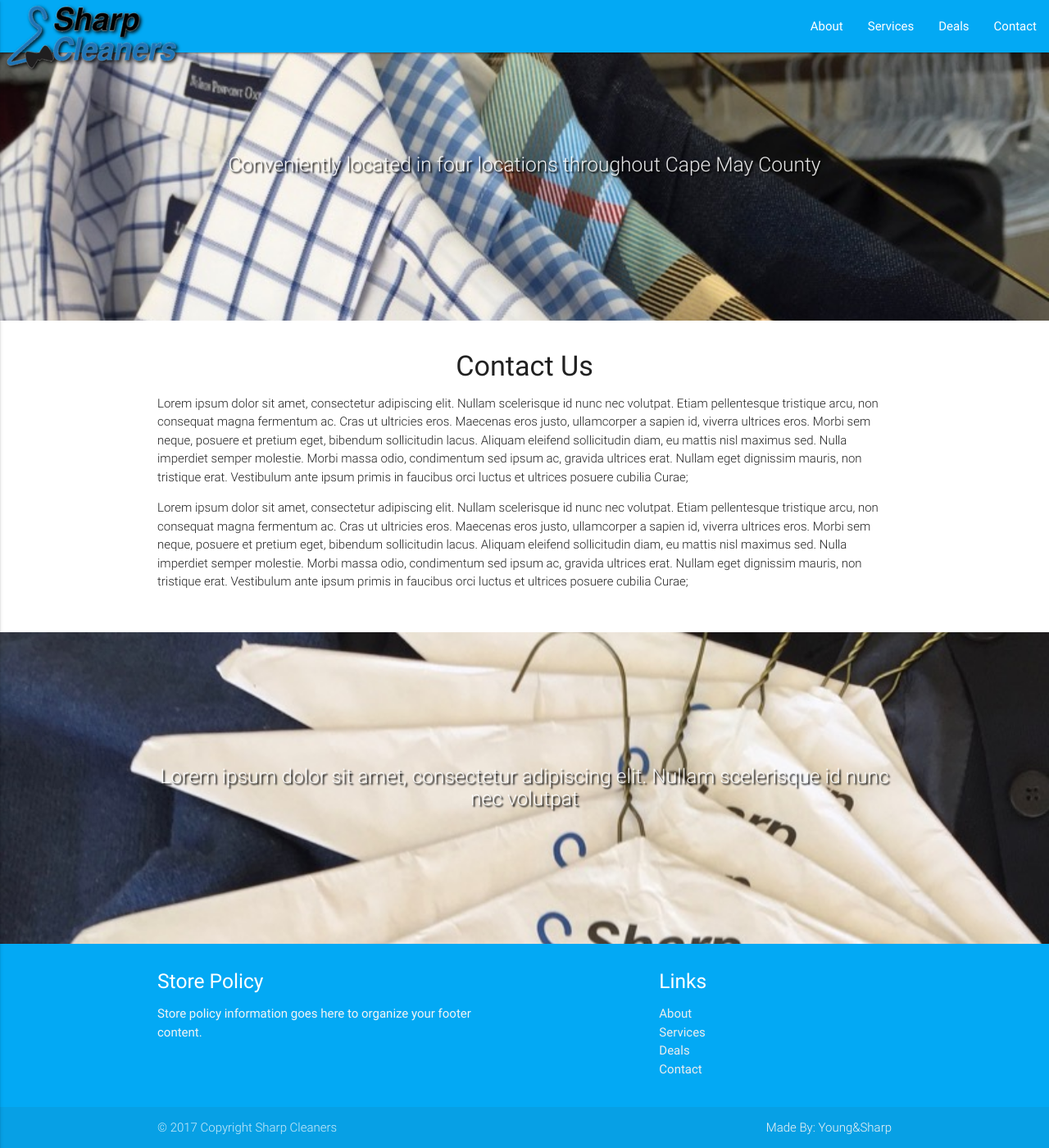
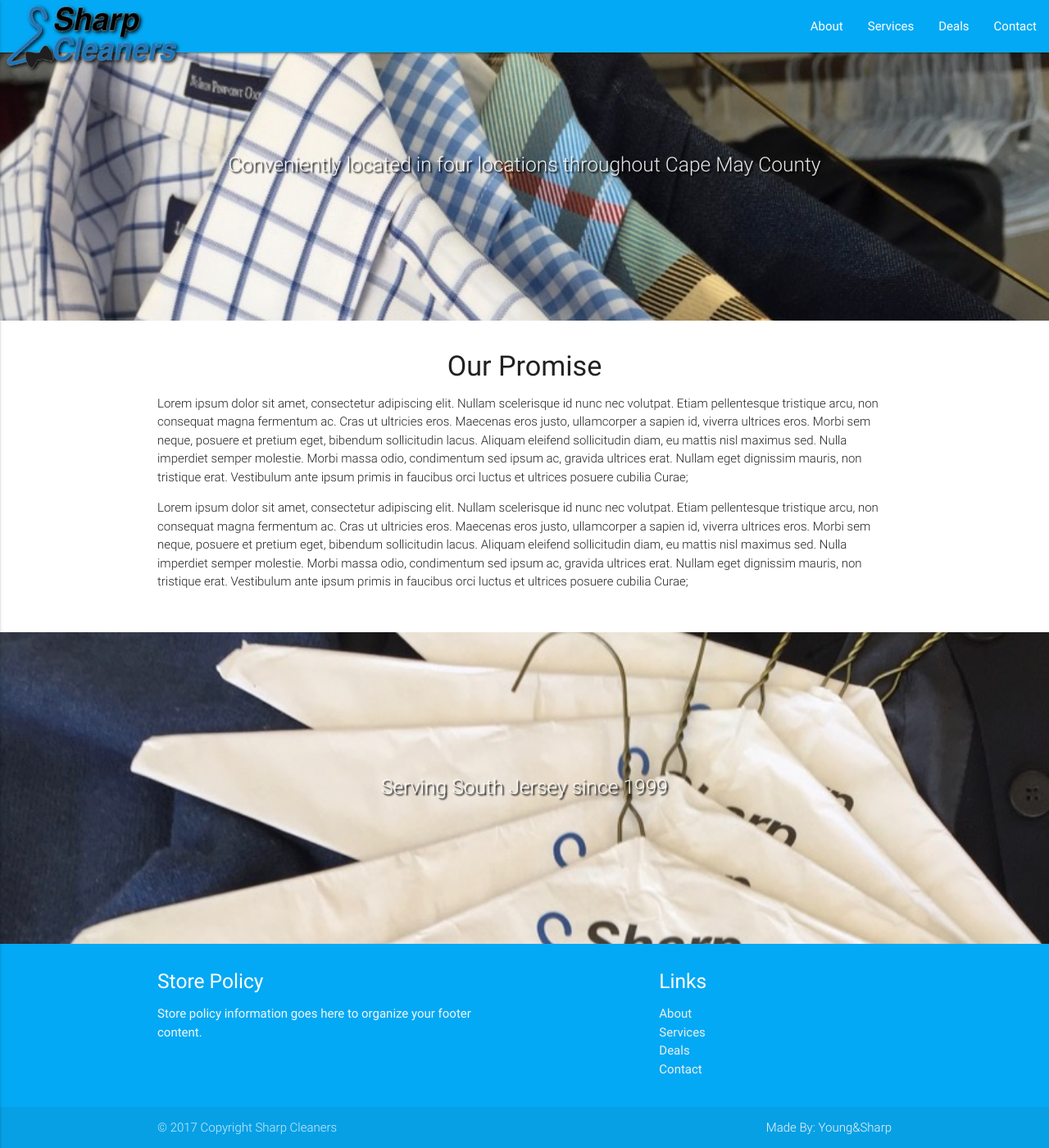
Before and after one commit to sharpcleanersnj/sharpcleanersnj.github.io, a Jekyll site: the page built from index.md, in a window 1280 px wide and 1400 px high, scrolled down 882 px. Shown: the whole window at 82% size. Built offline with Jekyll 4.4.1, drawn with Linux system fonts in a browser that asks for light colours; nearby versions of some CDN libraries; some of the changed text lies outside the part shown.

Commit message:
github pages set up

```diff
--- a/Gemfile
+++ b/Gemfile
@@ -9,11 +9,11 @@
 #
 # This will help ensure the proper Jekyll version is running.
 # Happy Jekylling!
-gem "jekyll", "3.3.1"
+# gem "jekyll", "3.3.1"
 
 # If you want to use GitHub Pages, remove the "gem "jekyll"" above and
 # uncomment the line below. To upgrade, run `bundle update github-pages`.
-# gem "github-pages", group: :jekyll_plugins
+gem "github-pages", group: :jekyll_plugins
 
 
 # If you have any plugins, put them here!
--- a/_config.yml
+++ b/_config.yml
@@ -20,7 +20,7 @@
   line in _config.yml. It will appear in your document head meta (for
   Google search results) and in your feed.xml site description.
 baseurl: "" # the subpath of your site, e.g. /blog
-url: "http://localhost:4000" # the base hostname & protocol for your site, e.g. http://example.com
+url: "http://sharpcleanersnj.github.io" # the base hostname & protocol for your site, e.g. http://example.com
 twitter_username: jekyllrb
 github_username:  jekyll
 
--- a/_layouts/home.html
+++ b/_layouts/home.html
@@ -47,7 +47,7 @@
       <div class="col s12 m4">
         <div class="icon-block">
           <h2 class="center light-blue-text text-darken-4"><i class="material-icons">content_cut</i></h2>
-          <h5 class="center">Tailored Fit</h5>
+          <h5 class="center">Expert Tailoring</h5>
 
           <p class="light">We have provided detailed documentation as well as specific code examples to help new users get started. We are also always open to feedback and can answer any questions a user may have about Materialize.</p>
         </div>
@@ -75,7 +75,7 @@
     <div class="row">
       <div class="col s12 center">
         <h3><i class="mdi-content-send brown-text"></i></h3>
-        <h4>Contact Us</h4>
+        <h4>Our Promise</h4>
         <p class="left-align light">Lorem ipsum dolor sit amet, consectetur adipiscing elit. Nullam scelerisque id nunc nec volutpat. Etiam pellentesque tristique arcu, non consequat magna fermentum ac. Cras ut ultricies eros. Maecenas eros justo, ullamcorper a sapien id, viverra ultrices eros. Morbi sem neque, posuere et pretium eget, bibendum sollicitudin lacus. Aliquam eleifend sollicitudin diam, eu mattis nisl maximus sed. Nulla imperdiet semper molestie. Morbi massa odio, condimentum sed ipsum ac, gravida ultrices erat. Nullam eget dignissim mauris, non tristique erat. Vestibulum ante ipsum primis in faucibus orci luctus et ultrices posuere cubilia Curae;</p>
         <p class="left-align light">Lorem ipsum dolor sit amet, consectetur adipiscing elit. Nullam scelerisque id nunc nec volutpat. Etiam pellentesque tristique arcu, non consequat magna fermentum ac. Cras ut ultricies eros. Maecenas eros justo, ullamcorper a sapien id, viverra ultrices eros. Morbi sem neque, posuere et pretium eget, bibendum sollicitudin lacus. Aliquam eleifend sollicitudin diam, eu mattis nisl maximus sed. Nulla imperdiet semper molestie. Morbi massa odio, condimentum sed ipsum ac, gravida ultrices erat. Nullam eget dignissim mauris, non tristique erat. Vestibulum ante ipsum primis in faucibus orci luctus et ultrices posuere cubilia Curae;</p>
       </div>
@@ -89,7 +89,7 @@
   <div class="section no-pad-bot">
     <div class="container">
       <div class="row center">
-        <h5 class="header col s12 light">Lorem ipsum dolor sit amet, consectetur adipiscing elit. Nullam scelerisque id nunc nec volutpat</h5>
+        <h5 class="header col s12 light">Serving South Jersey since 1999</h5>
       </div>
     </div>
   </div>
```
Also changed, not shown: README.md (added).
